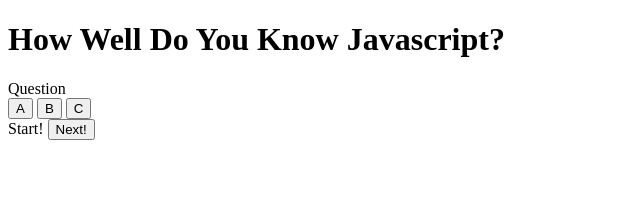
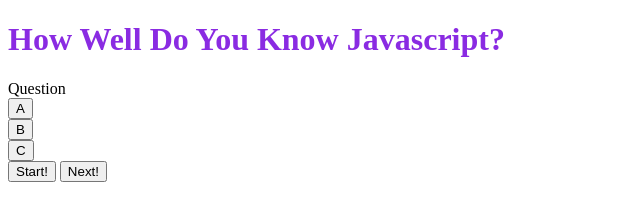
Before and after one commit to liliankim/youShallNotPass_ThisQuiz, a plain HTML site: page index.html in a window 1280 px wide. Shown: the whole page, without its empty margins (0-640 px from the left). Drawn offline with Linux system fonts and the light colour scheme.

Commit message:
changed title color and removed bullet points

```diff
--- a/index.html
+++ b/index.html
@@ -4,7 +4,7 @@
     <meta charset="UTF-8">
     <meta http-equiv="X-UA-Compatible" content="IE=edge">
     <meta name="viewport" content="width=device-width, initial-scale=1.0">
-    <link rel=”stylesheet” href=”style.css”>
+    <link rel="stylesheet" href="style.css">
 
     <title>Javascript Quiz</title>
 </head>
@@ -12,23 +12,27 @@
 <body>
 
     <header>
-       <h1>How Well Do You Know Javascript?</h1>
+       <h1 class="title">How Well Do You Know Javascript?</h1>
     </header>
 
     <!---This section will be for when the Questions Generate-->
     <div> Question</div>
 
     <!---This section will be for when the Answers Popup-->
-    <div class = "question buttons" >
-    <button id="A">A</button>
-    <button id="B">B</button>
-    <button id="C">C</button>
+    <div>
+        <ul class = "questionbutton" >
+    <li><button id="A">A</button></li>
+    <li><button id="B">B</button></li>
+    <li><button id="C">C</button></li>
+        </ul>
 </div>
 
 <!---This section is going to be for the start and next button-->
-<div class = "forwardbuttons"
+<div class = "forwardbuttons">
 <button id="start">Start!</button>
-<button id="next"> Next!</button>
+<button id="next">Next!</button>
+</div>
+
 
 <script src="script.js"></script>
 </body>
--- a/style.css
+++ b/style.css
@@ -0,0 +1,8 @@
+.questionbutton {
+    list-style-type: none;
+    margin: 0;
+    padding: 0;
+}
+.title {
+    color:blueviolet
+}
```
